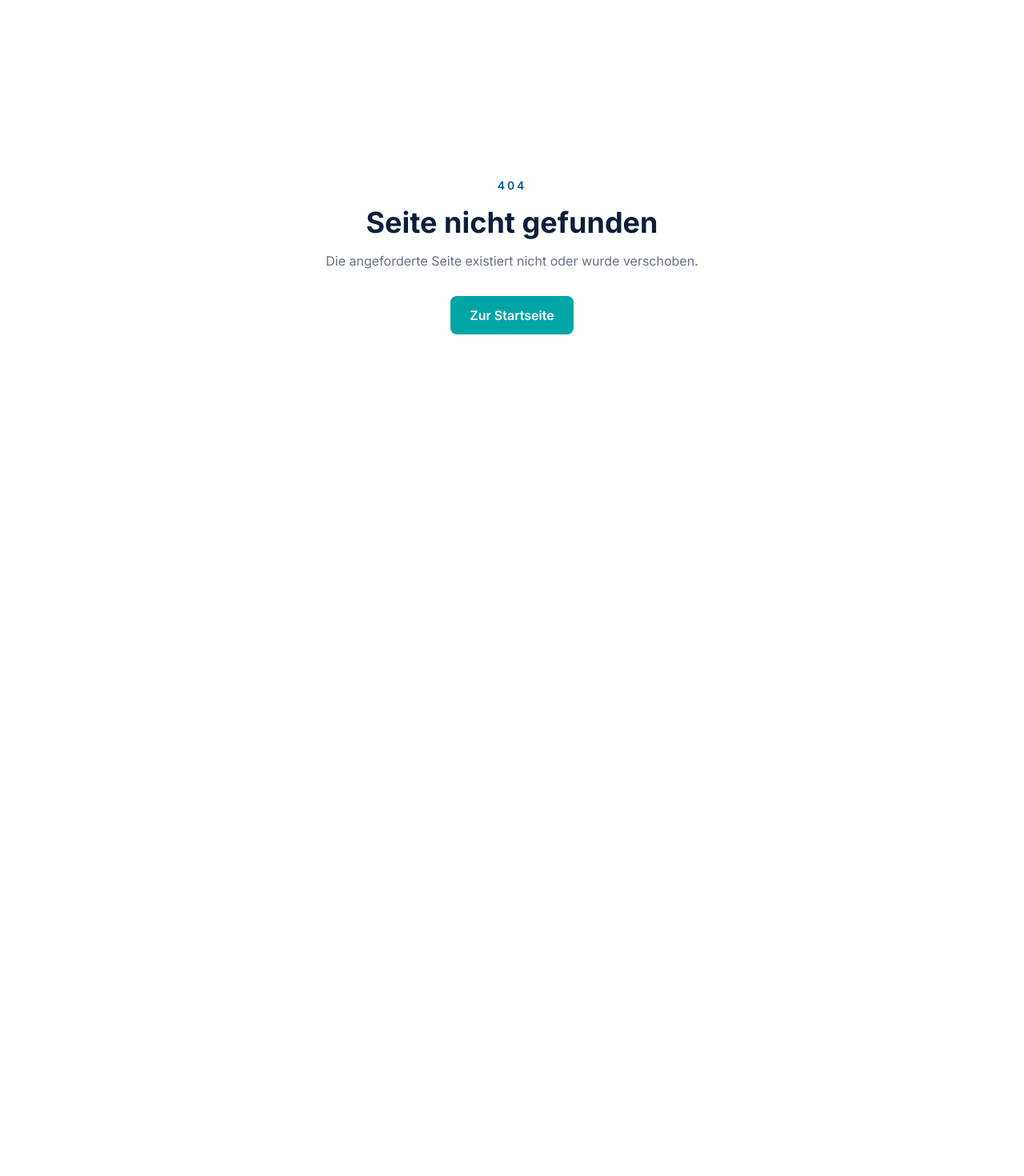
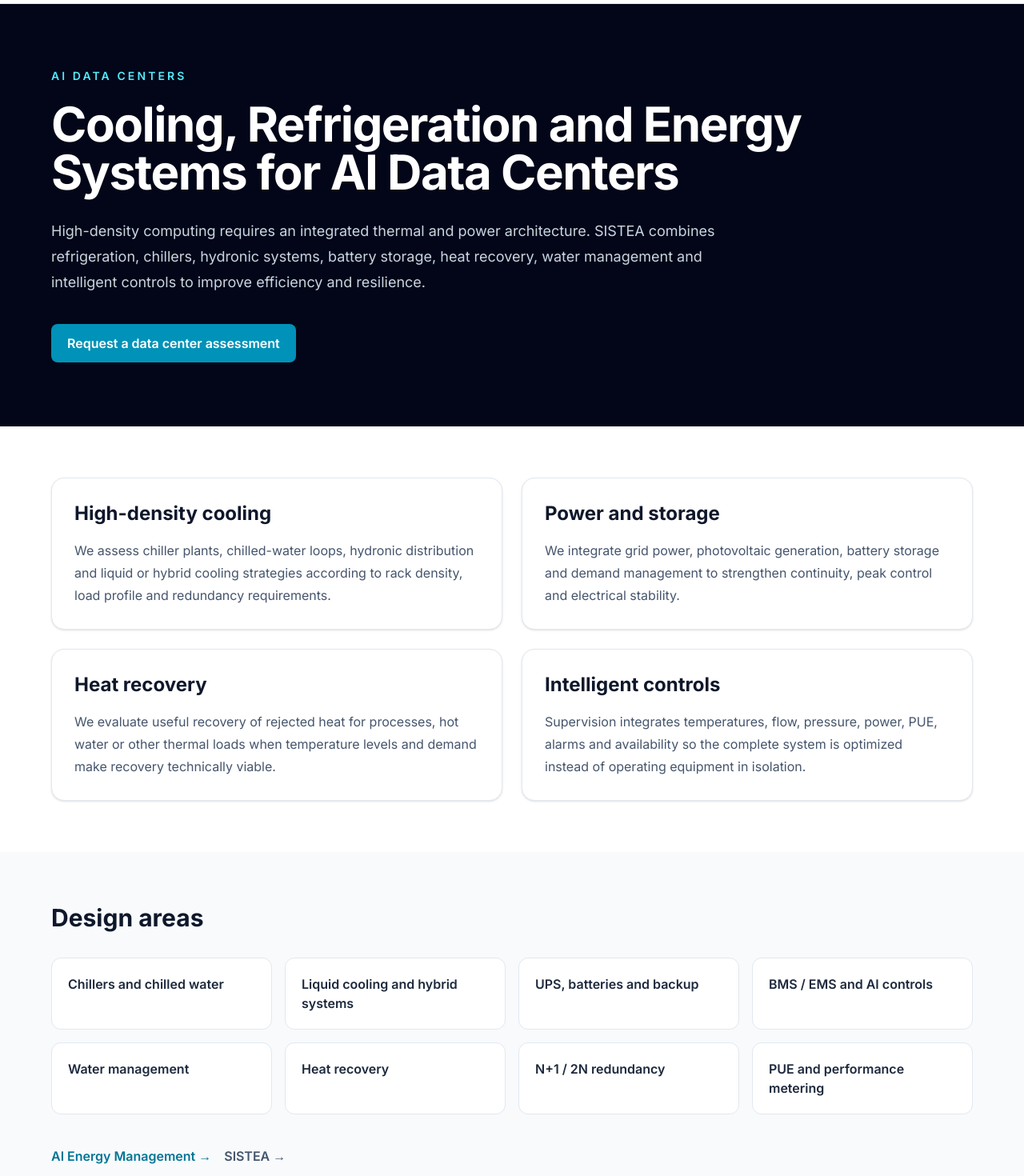
Before and after one commit to andreasreith-glitch/sistea-digital-platform-v4, a Next.js app in the folder sistea-digital-platform/: page /en/ai-data-centers in a window 1280 px wide. Before the commit this address had no page. Shown: the part 80-1550 px from the top of the page at 80% size. Before the commit the page ends 800 px from the top, so only its background shows below. Built offline with nearby package versions, Linux system fonts and the light colour scheme.

Commit message:
Add AI data center SEO landing page

```diff
--- /dev/null
+++ b/sistea-digital-platform/src/app/[locale]/ai-data-centers/page.tsx
@@ -0,0 +1,135 @@
+import type { Metadata } from "next";
+import Link from "next/link";
+import { notFound } from "next/navigation";
+
+const locales = ["es", "en", "de"] as const;
+type Locale = (typeof locales)[number];
+
+const copy = {
+  es: {
+    title: "Climatización y Energía para Centros de Datos de IA | SISTEA",
+    description: "SISTEA diseña soluciones integradas de refrigeración, chillers, energía, baterías, recuperación de calor y gestión inteligente para centros de datos de IA en El Salvador y Centroamérica.",
+    eyebrow: "Centros de datos de IA",
+    h1: "Climatización, Refrigeración y Energía para Centros de Datos de IA",
+    intro: "Las cargas de alta densidad exigen una arquitectura térmica y energética integrada. SISTEA combina refrigeración, chillers, gestión hidráulica, almacenamiento con baterías, recuperación de calor, agua y control inteligente para mejorar eficiencia y resiliencia.",
+    sections: [
+      ["Refrigeración de alta densidad", "Evaluamos arquitecturas con chillers, circuitos de agua helada, distribución hidráulica y estrategias de refrigeración líquida o híbrida según densidad de carga y redundancia requerida."],
+      ["Energía y almacenamiento", "Integramos red, generación fotovoltaica, baterías y gestión de demanda para reforzar continuidad de servicio, control de picos y estabilidad energética."],
+      ["Recuperación de calor", "Analizamos el aprovechamiento térmico del calor rechazado para procesos, agua caliente u otros usos cuando las condiciones de temperatura y demanda lo permiten."],
+      ["Control inteligente", "La supervisión integra temperaturas, caudales, presiones, potencia, PUE, alarmas y disponibilidad para optimizar el sistema completo en lugar de operar equipos aislados."],
+    ],
+    design: "Áreas de diseño",
+    designItems: ["Chillers y agua helada", "Liquid cooling y sistemas híbridos", "UPS, baterías y respaldo", "BMS / EMS y control con IA", "Gestión del agua", "Recuperación de calor", "Redundancia N+1 / 2N", "Medición de PUE y rendimiento"],
+    cta: "Solicitar evaluación para un centro de datos",
+  },
+  en: {
+    title: "Cooling and Energy for AI Data Centers | SISTEA Central America",
+    description: "SISTEA designs integrated cooling, chiller, energy, battery storage, heat recovery and intelligent management solutions for AI data centers in El Salvador and Central America.",
+    eyebrow: "AI Data Centers",
+    h1: "Cooling, Refrigeration and Energy Systems for AI Data Centers",
+    intro: "High-density computing requires an integrated thermal and power architecture. SISTEA combines refrigeration, chillers, hydronic systems, battery storage, heat recovery, water management and intelligent controls to improve efficiency and resilience.",
+    sections: [
+      ["High-density cooling", "We assess chiller plants, chilled-water loops, hydronic distribution and liquid or hybrid cooling strategies according to rack density, load profile and redundancy requirements."],
+      ["Power and storage", "We integrate grid power, photovoltaic generation, battery storage and demand management to strengthen continuity, peak control and electrical stability."],
+      ["Heat recovery", "We evaluate useful recovery of rejected heat for processes, hot water or other thermal loads when temperature levels and demand make recovery technically viable."],
+      ["Intelligent controls", "Supervision integrates temperatures, flow, pressure, power, PUE, alarms and availability so the complete system is optimized instead of operating equipment in isolation."],
+    ],
+    design: "Design areas",
+    designItems: ["Chillers and chilled water", "Liquid cooling and hybrid systems", "UPS, batteries and backup", "BMS / EMS and AI controls", "Water management", "Heat recovery", "N+1 / 2N redundancy", "PUE and performance metering"],
+    cta: "Request a data center assessment",
+  },
+  de: {
+    title: "Kühlung und Energie für KI-Rechenzentren | SISTEA Zentralamerika",
+    description: "SISTEA plant integrierte Kühlungs-, Chiller-, Energie-, Batteriespeicher-, Wärmerückgewinnungs- und KI-Regelungslösungen für Rechenzentren in El Salvador und Zentralamerika.",
+    eyebrow: "KI-Rechenzentren",
+    h1: "Kühlung, Kältetechnik und Energieversorgung für KI-Rechenzentren",
+    intro: "High-Density-Computing verlangt eine integrierte thermische und elektrische Architektur. SISTEA verbindet Kältetechnik, Chiller, Hydraulik, Batteriespeicher, Wärmerückgewinnung, Wassermanagement und intelligente Regelung für höhere Effizienz und Resilienz.",
+    sections: [
+      ["High-Density-Kühlung", "Wir bewerten Chilleranlagen, Kaltwassernetze, hydraulische Verteilung sowie Flüssigkeits- oder Hybridkühlung entsprechend Rack-Dichte, Lastprofil und Redundanzanforderungen."],
+      ["Energie und Speicher", "Wir integrieren Netzversorgung, Photovoltaik, Batteriespeicher und Lastmanagement zur Verbesserung von Versorgungssicherheit, Spitzenlastbegrenzung und elektrischer Stabilität."],
+      ["Wärmerückgewinnung", "Wir prüfen die Nutzung der Abwärme für Prozesse, Warmwasser oder andere thermische Verbraucher, sofern Temperaturniveau und Bedarf eine sinnvolle Nutzung ermöglichen."],
+      ["Intelligente Regelung", "Die Überwachung integriert Temperaturen, Volumenströme, Drücke, Leistung, PUE, Alarme und Verfügbarkeit, damit das Gesamtsystem statt einzelner Anlagen optimiert wird."],
+    ],
+    design: "Planungsbereiche",
+    designItems: ["Chiller und Kaltwasser", "Liquid Cooling und Hybridsysteme", "USV, Batterien und Backup", "BMS / EMS und KI-Regelung", "Wassermanagement", "Wärmerückgewinnung", "N+1 / 2N Redundanz", "PUE- und Performancemessung"],
+    cta: "Bewertung eines Rechenzentrums anfragen",
+  },
+} satisfies Record<Locale, any>;
+
+function isLocale(value: string): value is Locale {
+  return locales.includes(value as Locale);
+}
+
+export async function generateMetadata({ params }: { params: Promise<{ locale: string }> }): Promise<Metadata> {
+  const { locale } = await params;
+  if (!isLocale(locale)) return {};
+  const t = copy[locale];
+  const url = `https://www.sisteasv.com/${locale}/ai-data-centers`;
+  return {
+    title: t.title,
+    description: t.description,
+    alternates: {
+      canonical: url,
+      languages: {
+        es: "https://www.sisteasv.com/es/ai-data-centers",
+        en: "https://www.sisteasv.com/en/ai-data-centers",
+        de: "https://www.sisteasv.com/de/ai-data-centers",
+        "x-default": "https://www.sisteasv.com/es/ai-data-centers",
+      },
+    },
+    openGraph: { title: t.title, description: t.description, url, type: "website" },
+  };
+}
+
+export default async function AiDataCentersPage({ params }: { params: Promise<{ locale: string }> }) {
+  const { locale } = await params;
+  if (!isLocale(locale)) notFound();
+  const t = copy[locale];
+  const jsonLd = {
+    "@context": "https://schema.org",
+    "@type": "Service",
+    name: t.h1,
+    description: t.description,
+    provider: { "@type": "Organization", name: "SISTEA S.A. de C.V.", url: "https://www.sisteasv.com" },
+    areaServed: ["El Salvador", "Central America"],
+    serviceType: ["Data center cooling", "AI data center cooling", "Chiller systems", "Liquid cooling", "Battery energy storage", "Heat recovery", "Energy management"],
+  };
+
+  return (
+    <>
+      <script type="application/ld+json" dangerouslySetInnerHTML={{ __html: JSON.stringify(jsonLd) }} />
+      <section className="bg-slate-950 px-6 py-20 text-white">
+        <div className="mx-auto max-w-6xl">
+          <p className="text-sm font-semibold uppercase tracking-[0.22em] text-cyan-300">{t.eyebrow}</p>
+          <h1 className="mt-5 max-w-5xl text-4xl font-bold tracking-tight sm:text-5xl lg:text-6xl">{t.h1}</h1>
+          <p className="mt-7 max-w-4xl text-lg leading-8 text-slate-300">{t.intro}</p>
+          <Link href={`/${locale}#contact`} className="mt-9 inline-flex rounded-lg bg-cyan-600 px-5 py-3 font-semibold text-white transition hover:bg-cyan-500">{t.cta}</Link>
+        </div>
+      </section>
+
+      <section className="px-6 py-16">
+        <div className="mx-auto grid max-w-6xl gap-6 md:grid-cols-2">
+          {t.sections.map(([heading, body]: [string, string]) => (
+            <article key={heading} className="rounded-2xl border border-slate-200 bg-white p-7 shadow-sm">
+              <h2 className="text-2xl font-bold text-slate-900">{heading}</h2>
+              <p className="mt-4 leading-7 text-slate-600">{body}</p>
+            </article>
+          ))}
+        </div>
+      </section>
+
+      <section className="bg-slate-50 px-6 py-16">
+        <div className="mx-auto max-w-6xl">
+          <h2 className="text-3xl font-bold text-slate-900">{t.design}</h2>
+          <div className="mt-8 grid gap-4 sm:grid-cols-2 lg:grid-cols-4">
+            {t.designItems.map((item: string) => <div key={item} className="rounded-xl border border-slate-200 bg-white p-5 font-semibold text-slate-800">{item}</div>)}
+          </div>
+          <div className="mt-10 flex flex-wrap gap-4">
+            <Link href={`/${locale}/ai-energy-management`} className="font-semibold text-cyan-700 hover:text-cyan-900">AI Energy Management →</Link>
+            <Link href={`/${locale}`} className="font-semibold text-slate-600 hover:text-slate-900">SISTEA →</Link>
+          </div>
+        </div>
+      </section>
+    </>
+  );
+}
```
